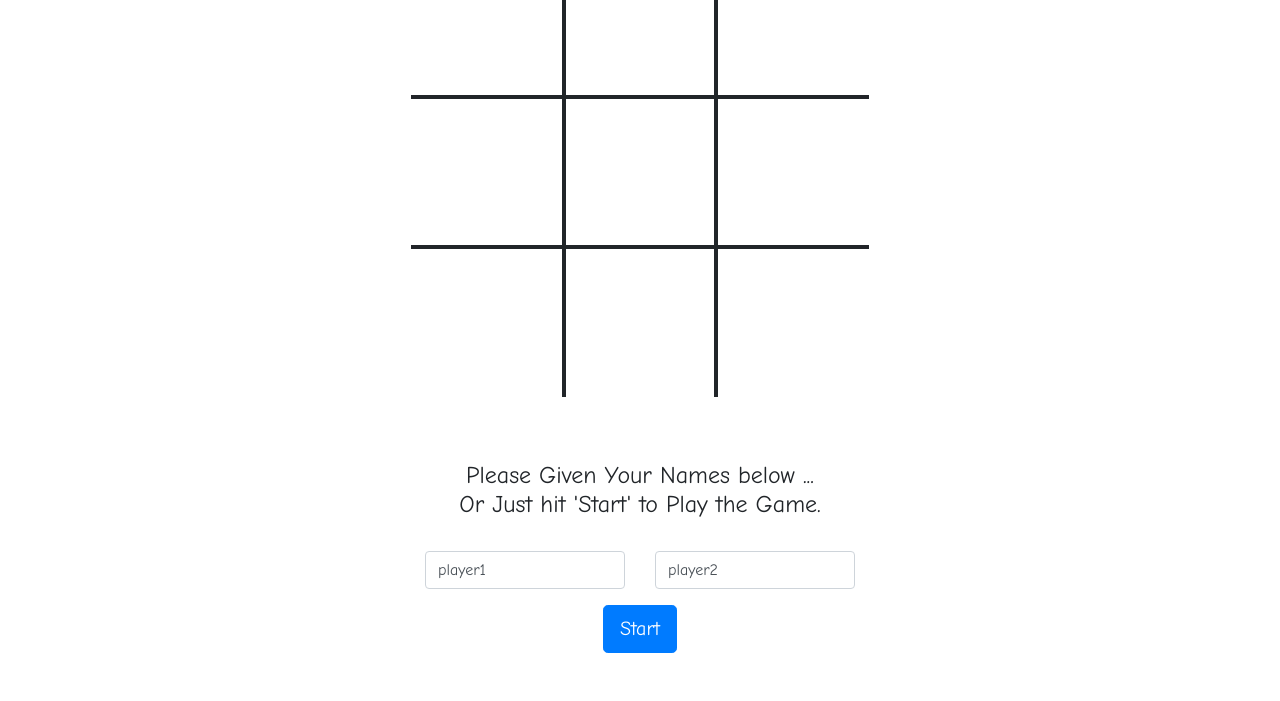
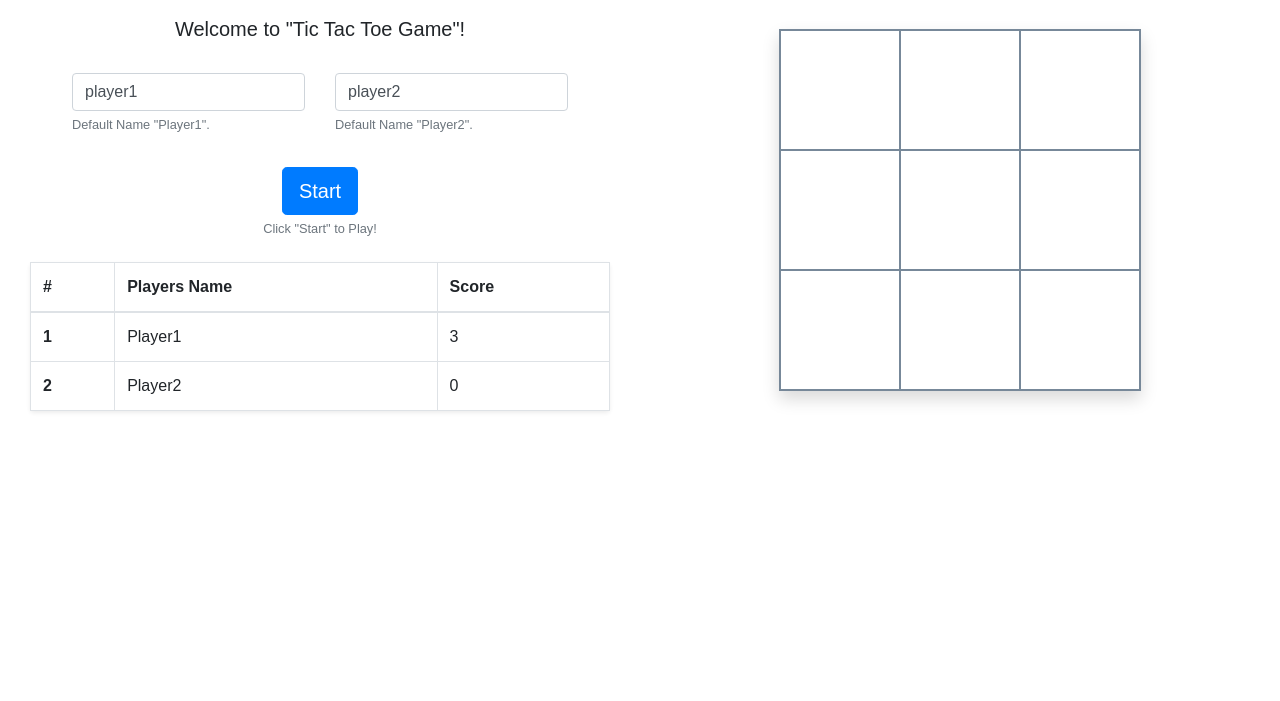
Before and after one commit to kelvin8773/tic-tac-toe-odin-js, a website: page index.html in a window 1280 px wide. Shown: the part 197-898 px from the top of the page. After the commit the page ends 800 px from the top, so only its background shows below. Drawn offline with nearby package versions, Linux system fonts and the light colour scheme; a web font is replaced by a local one.

Commit message:
UI update look and feel

```diff
--- a/index.html
+++ b/index.html
@@ -7,14 +7,77 @@
     <meta http-equiv="X-UA-Compatible" content="ie=edge">
     <title>Tic Tac Toe</title>
     <link rel="stylesheet" href="https://stackpath.bootstrapcdn.com/bootstrap/4.3.1/css/bootstrap.min.css" integrity="sha384-ggOyR0iXCbMQv3Xipma34MD+dH/1fQ784/j6cY/iJTQUOhcWr7x9JvoRxT2MZw1T" crossorigin="anonymous">
+
+    <link href="https://fonts.googleapis.com/css?family=Fira+Sans+Extra+Condensed:300,300i,400,700,700i,800,800i,900,900i&display=swap" rel="stylesheet">
+
     <link rel="stylesheet" href="style.css">
+
 </head>
 
 <body>
-    <div class="container">
-        <div class="d-flex flex-column align-items-center">
-            <h1 class="my-5 text-center">Tic Tac Toe Game</h1>
-            <table id="gameboard" class="p-5">
+    <h1 id='header' class="my-5 text-center">Tic Tac Toe</h1>
+    <div id='main' class="row mx-auto">
+        <div id='score' class="col-md-6 d-flex flex-column align-items-center">
+            <h2 class="mb-3">Scores Board</h2>
+
+            <h5 id="message-line" class="text-center my-3">
+                Welcome to "Tic Tac Toe Game"!
+
+            </h5>
+
+            <div id='player-form' class='d-flex flex-column justify-content-between align-items-center'>
+                <div class="row my-3">
+                    <div class="col-md-6 form-group">
+                        <input type="text" name="player1" value="player1" class="form-control" placeholder="Player1 Name Here ...">
+                        <small id="gamePlayer1Help" class="form-text text-muted ">Default Name "Player1".</small>
+                    </div>
+                    <div class="col-md-6 form-group">
+                        <input type="text" name="player2" value="player2" class="form-control" placeholder="Player2 Name Here ...">
+                        <small id="gamePlayer2Help" class="form-text text-muted ">Default Name "Player2".</small>
+                    </div>
+                </div>
+
+                <button id='startbtn' class="btn btn-primary btn-lg">
+                    Start
+                </button>
+                <small id="gameHelp" class="form-text text-muted text-center">Click "Start" to Play!</small>
+
+            </div>
+
+            <div id="score-table" class='container my-4'>
+               <table class="table table-bordered shadow-sm rounded">
+                <thead>
+                    <tr>
+                    <th scope="col">#</th>
+                    <th scope="col">Players Name</th>
+                    <th scope="col">Score</th>
+                    </tr>
+                </thead>
+                <tbody>
+
+                    <tr>
+                    <th scope="row">1</th>
+                    <td>Player1</td>
+                    <td>3</td>
+                    </tr>
+
+                    <tr>
+                    <th scope="row">2</th>
+                    <td>Player2</td>
+                    <td>0</td>
+                    </tr>
+
+                </tbody>
+                </table>
+            </div>
+
+
+
+        </div>
+
+        <div id='game' class="col-md-6 d-flex flex-column align-items-center">
+            <h3 class="mb-5">Game Board</h3>
+            <table id="gameboard" class="p-5 shadow">
                 <tr>
                     <td class="cell" id="cell0"></td>
                     <td class="cell" id="cell1"></td>
@@ -32,33 +95,14 @@
                 </tr>
             </table>
             <div class="m-5">
-                <h4 id="message-line" class="text-center my-3">
-                    Please Given Your Names below ... <br>
-                    Or Just hit 'Start' to Play the Game.
-                </h4>
 
-                <div id='player-form' class='d-lg-flex flex-column justify-content-between'>
-                    <div class="row my-3">
-                        <div class="col-md-6">
-                            <input type="text" name="player1" value="player1" class="form-control" placeholder="Player1 Name Here ...">
-                        </div>
-                        <div class="col-md-6">
-                            <input type="text" name="player2" value="player2" class="form-control" placeholder="Player2 Name Here ...">
-                        </div>
-                    </div>
-
-                    <button id='startbtn' class="btn btn-primary btn-lg mx-auto">
-                        Start
-                    </button>
-                </div>
-
-
-            </div>
         </div>
-
     </div>
 
-    <!-- <script src="https://stackpath.bootstrapcdn.com/bootstrap/4.3.1/js/bootstrap.min.js" integrity="sha384-JjSmVgyd0p3pXB1rRibZUAYoIIy6OrQ6VrjIEaFf/nJGzIxFDsf4x0xIM+B07jRM" crossorigin="anonymous"></script> -->
+    <script src="https://code.jquery.com/jquery-3.4.1.slim.min.js" integrity="sha384-J6qa4849blE2+poT4WnyKhv5vZF5SrPo0iEjwBvKU7imGFAV0wwj1yYfoRSJoZ+n" crossorigin="anonymous"></script>
+    <script src="https://cdn.jsdelivr.net/npm/popper.js@1.16.0/dist/umd/popper.min.js" integrity="sha384-Q6E9RHvbIyZFJoft+2mJbHaEWldlvI9IOYy5n3zV9zzTtmI3UksdQRVvoxMfooAo" crossorigin="anonymous"></script>
+    <script src="https://stackpath.bootstrapcdn.com/bootstrap/4.4.0/js/bootstrap.min.js" integrity="sha384-3qaqj0lc6sV/qpzrc1N5DC6i1VRn/HyX4qdPaiEFbn54VjQBEU341pvjz7Dv3n6P" crossorigin="anonymous"></script>
+
     <script src="./scripts/index.js"></script>
 </body>
 
--- a/scripts/index.js
+++ b/scripts/index.js
@@ -135,7 +135,7 @@ const UIModule = (() => {
   const showWinCombo = combo => {
     combo.forEach(pos => {
       const el = document.querySelector(`#cell${pos}`);
-      el.style.background = 'green';
+      el.style.background = 'lightseagreen';
     });
   };
 
--- a/style.css
+++ b/style.css
@@ -1,34 +1,19 @@
 body {
-    font-family: "Comic Sans MS", cursive, sans-serif;
+    font-family: 'Fira Sans Extra Condensed', sans-serif;
 }
 
-td {
-    border: 4px solid;
-    height: 150px;
-    width: 150px;
+#gameboard td {
+    border: 2px solid;
+    height: 120px;
+    width: 120px;
     text-align: center;
     vertical-align: middle;
-    font-size: 50px;
+    font-size: 40px;
     cursor: pointer;
+    color: lightslategray;
 }
 
-table {
+/* #gameboard table {
     border-collapse: collapse;
-    width: 458px;
-}
-
-table tr:first-child td {
-    border-top: 0;
-}
-
-table tr:last-child td {
-    border-bottom: 0;
-}
-
-table tr td:first-child {
-    border-left: 0;
-}
-
-table tr td:last-child {
-    border-right: 0;
-}
+    width: 368px;
+} */
```
